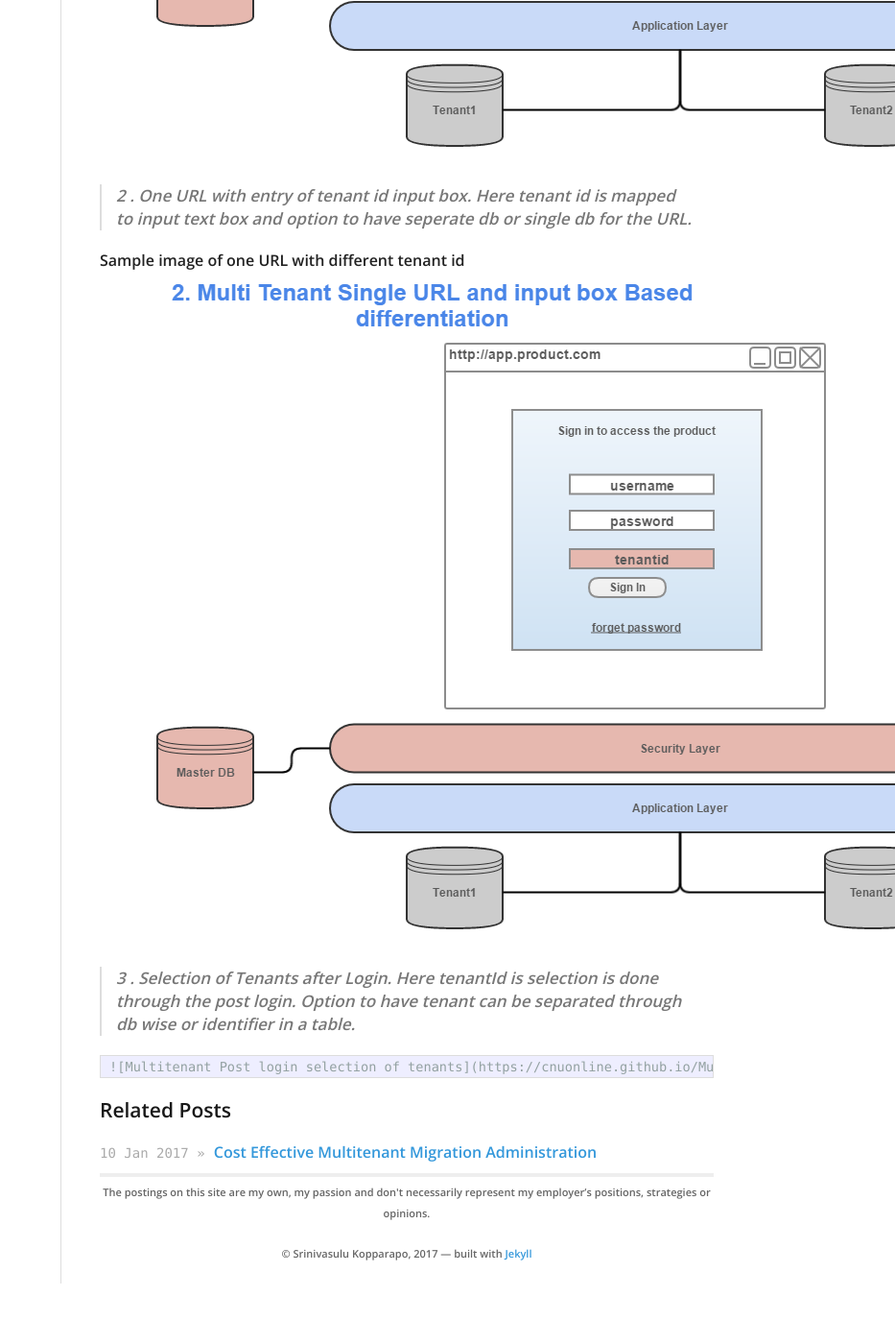
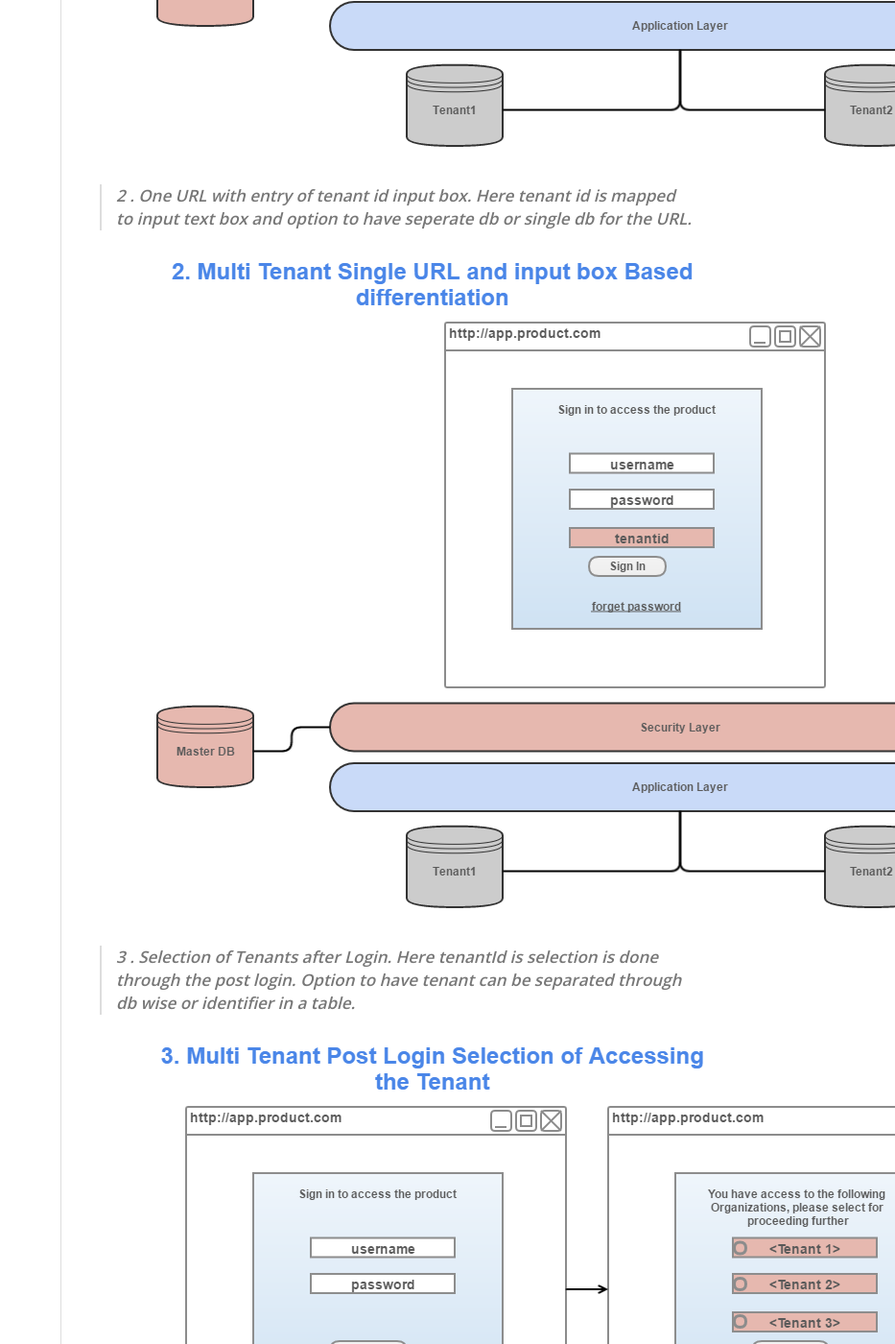
Before and after one commit to cnuonline/cnuonline.github.io, a Jekyll site: the page built from _posts/2017-01-13-Multitenant-Login-visualization.md, in a window 1280 px wide and 1400 px high, scrolled down 1445 px. Shown: the whole window at 96% size, without its empty margins (347-1280 px from the left). Built offline with Jekyll 4.4.1, drawn with Linux system fonts in a browser that asks for light colours; nearby versions of some CDN libraries; our own code applies the rules of GitHub Pages for plain Markdown files; before the commit the page ends 2782 px from its top, so only the background shows below that.

Commit message:
Update 2017-01-13-Multitenant-Login-visualization.md
correct the image url

```diff
--- a/_posts/2017-01-13-Multitenant-Login-visualization.md
+++ b/_posts/2017-01-13-Multitenant-Login-visualization.md
@@ -18,10 +18,10 @@ Let's see how it looks.
 ![MultiTenant with URL info having tenant info](https://cnuonline.github.io/Multitenant_URL_based_option_one.png)
 > 2 . One URL with entry of tenant id input box.  Here tenant id is mapped to input text box and option to have seperate db or single db for the URL.
 
-Sample  image of one URL with different tenant id
+
 ![Multitenant with TenantId text box entry](https://cnuonline.github.io/Multitenant_Single_input_box_two.png)
 
 > 3 . Selection of Tenants after Login.  Here tenantId is selection is done through the post login.  Option to have tenant can be separated through db wise or identifier in a table.
 
 
-	![Multitenant Post login selection of tenants](https://cnuonline.github.io/Multitenant_PostLogin_Selection_input_box_three.png)
+![Multitenant Post login selection of tenants](https://cnuonline.github.io/Multitenant_PostLogin_Selection_input_box_three.png)
```
